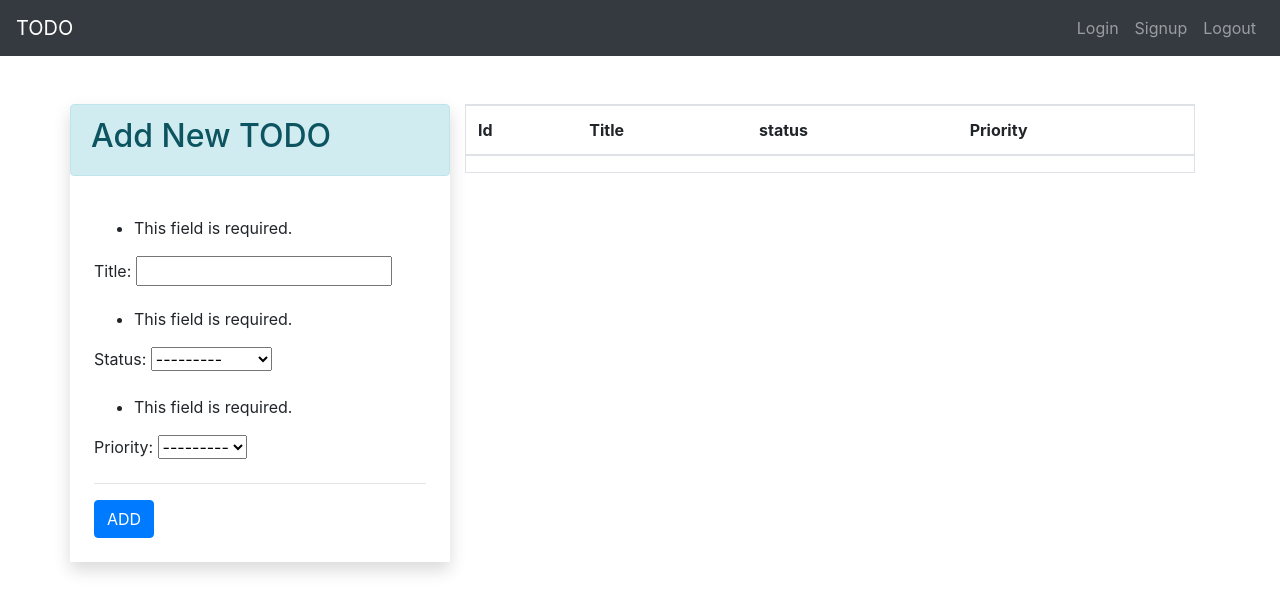
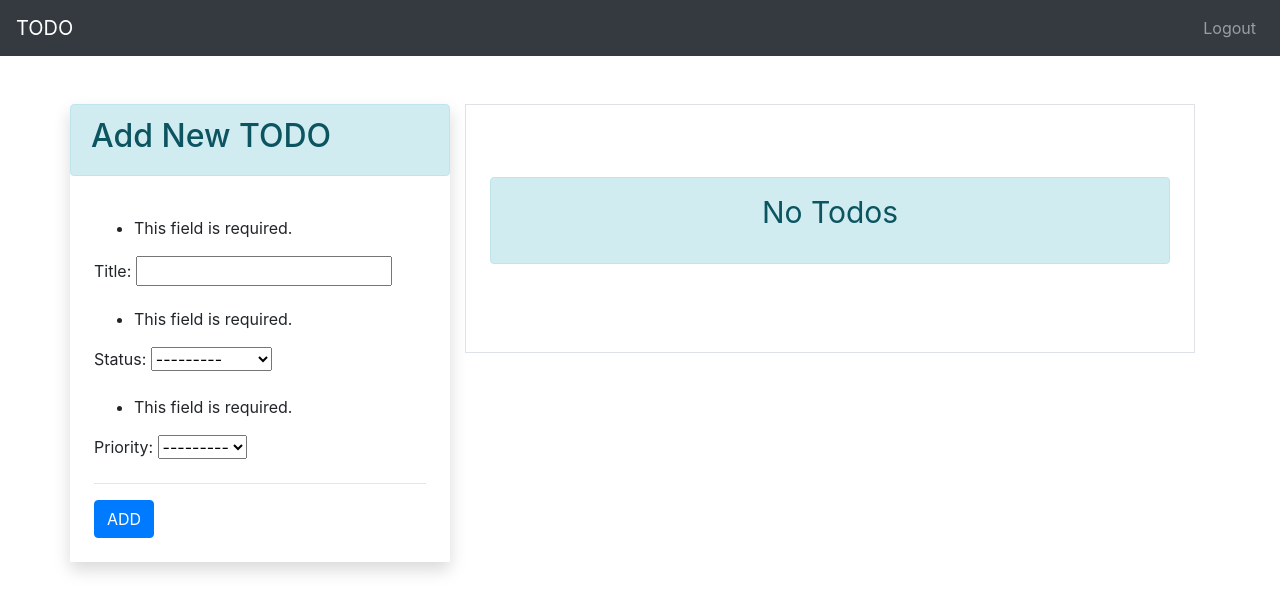
Before and after one commit to bansodevaibhav032/To-Do_List, a Django app: page /add-todo/ in a window 1280 px wide. Shown: the top 592 px of the page. Run offline with Django 5.2, Linux system fonts and the light colour scheme; the visitor is signed in with stand-in values (Sample User, id 1); lists and menus that the app fills with data are empty.

Commit message:
Completed TODO Project.
completed the add TO-DO, check the status and change the status as mark as pending if status is completed or mark as completed if status is pending.

```diff
--- a/TODO/app/templates/base.html
+++ b/TODO/app/templates/base.html
@@ -35,15 +35,19 @@
 
       <div class="collapse navbar-collapse" id="navbarSupportedContent">
         <ul class="navbar-nav ml-auto">
+
+          {% if request.user.is_authenticated %}
+          <li class="nav-item">
+            <a class="nav-link" href="/logout">Logout</a>
+          </li>
+          {% else %}
           <li class="nav-item">
             <a class="nav-link" href="/login">Login</a>
           </li>
           <li class="nav-item">
             <a class="nav-link" href="/signup">Signup</a>
           </li>
-          <li class="nav-item">
-            <a class="nav-link" href="/logout">Logout</a>
-          </li>
+          {%endif%}
         </ul>
       </div>
     </nav>
--- a/TODO/app/templates/index.html
+++ b/TODO/app/templates/index.html
@@ -17,33 +17,63 @@
                       </form>
                     </div>
                   </div>
+
+
+
                   <div class="col">
                     <div class="border">
+                        {% if todos|length == 0 %}
+                        <div class="p-4">
+                          <br>
+                          <br>
+                          <div class="alert alert-info text-center">
+                            <p class="" style="font-size: 30px;">No Todos</p>
+                          </div>
+                          <br>
+                          <br>
+                        </div>
+
+                        {% else %}
                         <div>
                           <table class="table">
                               <thead>
                                   <tr>
                                       <th>Id</th>
                                       <th>Title</th>
-                                        <th>status</th>
+                                      <th>Status</th>
                                       <th>Priority</th>
+                                      <th>Action</th>
                                   </tr>
                               </thead>
 
                               <tbody>
-
                                   {% for todo in todos %}
                                   <tr>
                                       <td>{{forloop.counter}}</td>
                                       <td>{{todo.title}}</td>
-                                        <td>{{todo.status}}</td>
+                                      <td>
+                                        {% if todo.status == 'C'%}
+                                        ✅
+                                        {%else%}
+                                        🕛
+                                        {%endif%}
+                                      </td>
                                       <td>{{todo.priority}}</td>
+                                      <td>
+                                        <a href="/delete-todo/{{todo.id}}" class="" title="Delete">🗑️</a>
+                                        {% if todo.status == 'P'%}
+                                        <a href="/change-status/{{todo.id}}/C" class="" title="Mark Completed">✅</a>
+                                        {%else%}
+                                        <a href="/change-status/{{todo.id}}/P" class="" title="Mark Pending">🕛</a>
+                                        {%endif%}
+                                      </td>
                                   </tr>
                                   {%endfor%}
-
                               </tbody>
                           </table>
                       </div>
+
+                        {% endif %}
                     </div>
                   </div>
             </div>
--- a/TODO/app/urls.py
+++ b/TODO/app/urls.py
@@ -2,7 +2,7 @@
 from django.contrib import admin
 from django.urls import path
 from django.http import HttpResponse
-from app.views import home,login,signup,add_todo
+from app.views import home,login,signup,add_todo,logout,delete_todo,change_todo
 
 
 urlpatterns = [
@@ -10,4 +10,7 @@ urlpatterns = [
     path('login/',login,name='login'),
     path('signup/',signup,name='signup'),
     path('add-todo/',add_todo,name='add_todo'),
+    path('delete-todo/<int:id>',delete_todo),
+    path('change-status/<int:id>/<str:status>',change_todo),
+    path('logout/',logout,name='logout'),
 ]
--- a/TODO/app/views.py
+++ b/TODO/app/views.py
@@ -1,15 +1,19 @@
 from django.shortcuts import render, redirect
 from django.http import HttpResponse
-from django.contrib.auth import authenticate, login as loginUser
+from django.contrib.auth import authenticate, login as loginUser, logout as logoutUser
 from django.contrib.auth.forms import UserCreationForm, AuthenticationForm
 from app.forms import TODOForm
 from app.models import TODO
+from django.contrib.auth.decorators import login_required
 
 # Create your views here.
+@login_required(login_url="login")
 def home(request):
-    form = TODOForm()
-    todos = TODO.objects.all()
-    return render(request, 'index.html',context={'form':form, 'todos':todos})
+    if request.user.is_authenticated:
+        user=request.user
+        form = TODOForm()
+        todos = TODO.objects.filter(user=user).order_by('priority')
+        return render(request, 'index.html',context={'form':form, 'todos':todos})
 
 def login(request):
     if request.method == 'GET':
@@ -57,8 +61,23 @@ def signup(request):
             return render(request, 'signup.html',context=context)
 
 def logout(request):
-    pass
+    logoutUser(request)
+    return redirect("login")
 
+def delete_todo(request,id):
+    print(id)
+    TODO.objects.get(pk=id).delete()
+    return redirect("home")
+
+
+def change_todo(request,id,status):
+    print(id)
+    todo=TODO.objects.get(pk=id)
+    todo.status=status
+    todo.save()
+    return redirect("home")
+
+@login_required(login_url="login")
 def add_todo(request):
     if request.user.is_authenticated:
         user=request.user
```
Lines whose indentation alone changed are shown as unchanged.
